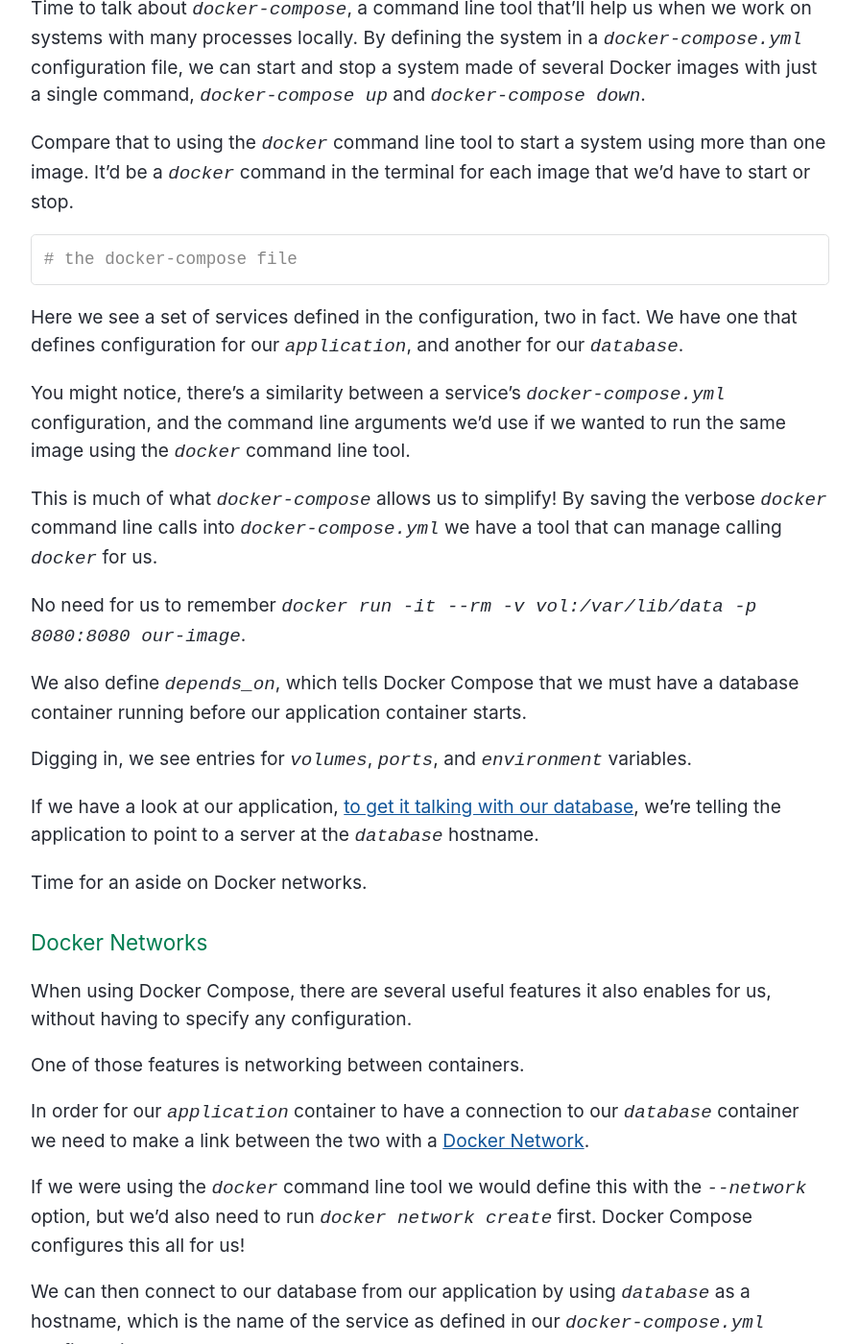
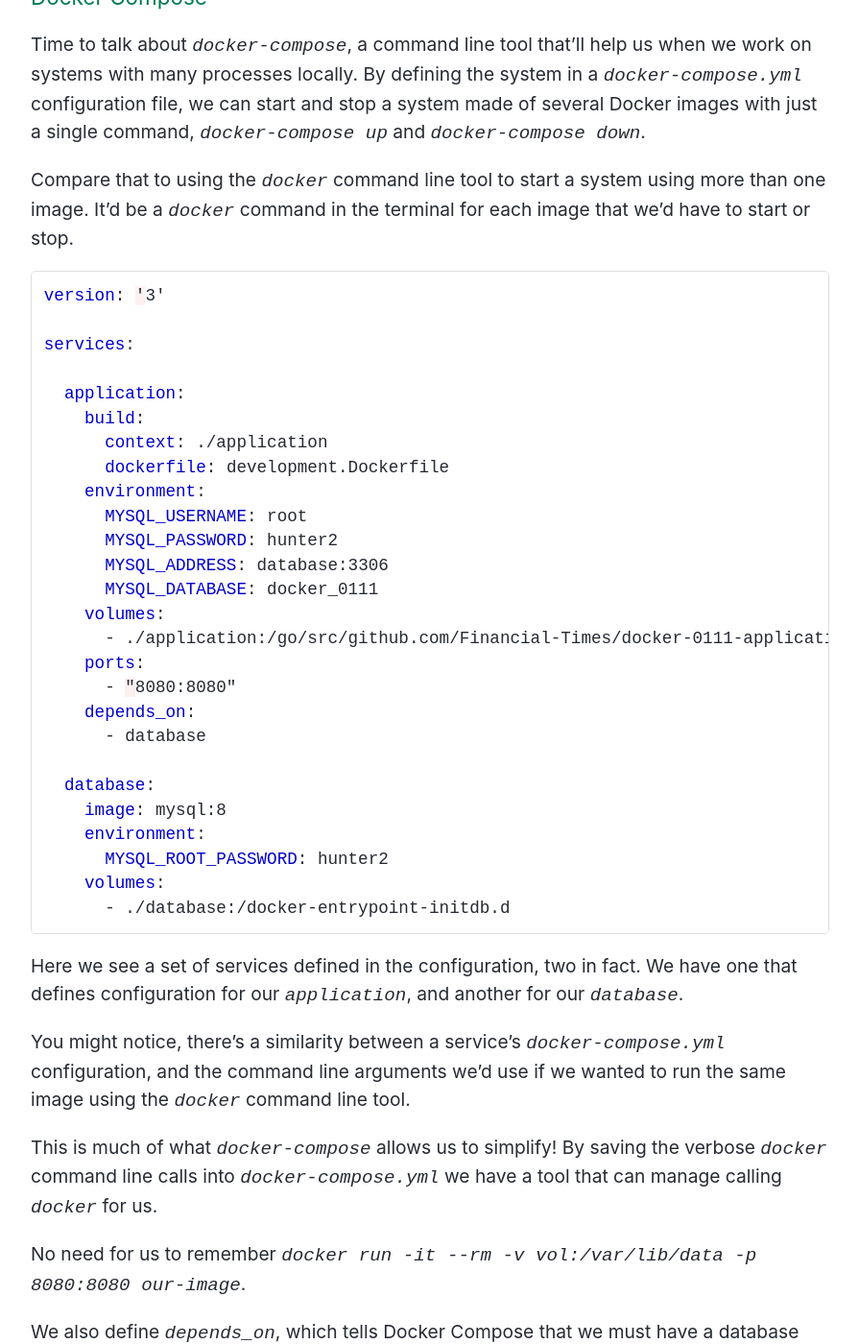
Before and after one commit to sjparkinson/uncomplicated.systems, a Jekyll site: the page built from _posts/2018-06-19-docker-0111-docker-compose.md, in a window 1280 px wide and 1400 px high, scrolled down 2220 px. Shown: the whole window at 96% size, without its empty margins (192-1087 px from the left). Built offline with Jekyll 4.4.1, drawn with Linux system fonts in a browser that asks for light colours; comment, search, counter and statistics services are not loaded; the repository's description, which GitHub fills in, is left out; some of the changed text lies outside the part shown.

Commit message:
Update 2018-06-19-docker-0111-docker-compose.md

````diff
--- a/_posts/2018-06-19-docker-0111-docker-compose.md
+++ b/_posts/2018-06-19-docker-0111-docker-compose.md
@@ -56,7 +56,32 @@
 Compare that to using the `docker` command line tool to start a system using more than one image. It'd be a `docker` command in the terminal for each image that we'd have to start or stop.
 
 ```yaml
-# the docker-compose file
+version: '3'
+
+services:
+
+  application:
+    build:
+      context: ./application
+      dockerfile: development.Dockerfile
+    environment:
+      MYSQL_USERNAME: root
+      MYSQL_PASSWORD: hunter2
+      MYSQL_ADDRESS: database:3306
+      MYSQL_DATABASE: docker_0111
+    volumes:
+      - ./application:/go/src/github.com/Financial-Times/docker-0111-application/
+    ports:
+      - "8080:8080"
+    depends_on:
+      - database
+
+  database:
+    image: mysql:8
+    environment:
+      MYSQL_ROOT_PASSWORD: hunter2
+    volumes:
+      - ./database:/docker-entrypoint-initdb.d
 ```
 
 Here we see a set of services defined in the configuration, two in fact. We have one that defines configuration for our `application`, and another for our `database`.
@@ -69,7 +94,7 @@
 
 We also define `depends_on`, which tells Docker Compose that we must have a database container running before our application container starts.
 
-Digging in, we see entries for `volumes`, `ports`, and `environment` variables.
+There are also entries for `volumes`, `ports`, and `environment` variables. These fields map to the options we'd pass to the `docker` command line tool.
 
 If we have a look at our application, [to get it talking with our database](https://github.com/sjparkinson/docker-0111/blob/master/docker-compose.yml#L12), we're telling the application to point to a server at the `database` hostname.
 
@@ -81,7 +106,7 @@
 
 One of those features is networking between containers.
 
-In order for our `application` container to have a connection to our `database` container we need to make a link between the two with a [Docker Network](https://docs.docker.com/network/).
+In order for our `application` container to have a connection to our `database` container we need to make a link between the two with a [Docker network](https://docs.docker.com/network/).
 
 If we were using the `docker` command line tool we would define this with the `--network` option, but we'd also need to run `docker network create` first. Docker Compose configures this all for us!
 
````
Also changed, not shown: other parts of _posts/2018-06-19-docker-0111-docker-compose.md (+1 -1 lines).
